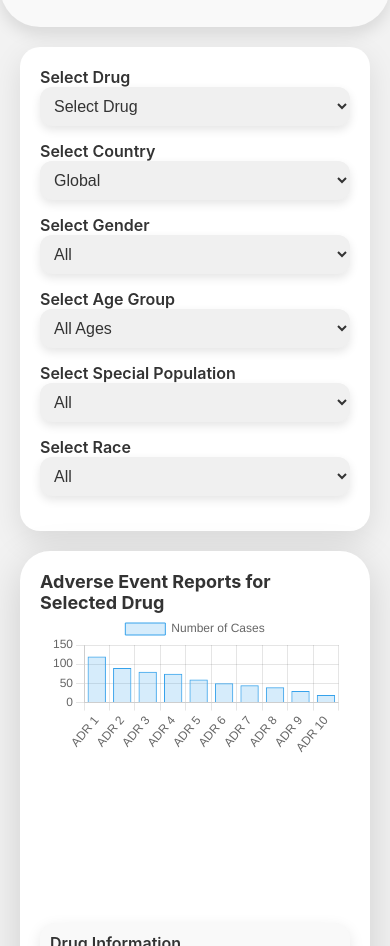
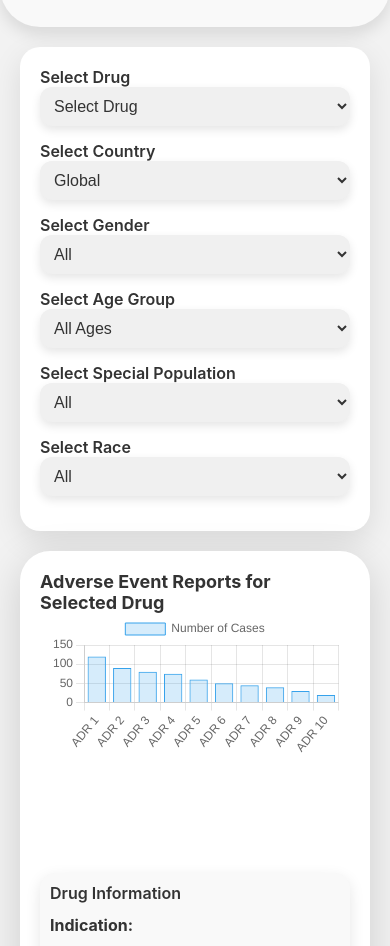
Before and after one commit to thesumith/Global-Drug-Safety-Reporting-Trends, a plain HTML site: page index.html in a window 390 px wide. Shown: the part 91-1037 px from the top of the page. Drawn offline with nearby package versions, Linux system fonts and the light colour scheme.

Commit message:
Update index.html

```diff
--- a/index.html
+++ b/index.html
@@ -156,7 +156,7 @@
       @media (max-width: 768px) {
     .chart-container {
         width: 100%;
-        height: 300px; /* Make the chart longer in mobile view */
+        height: 250px; /* Make the chart longer in mobile view */
         padding: 0 10px;
         margin-bottom: 10px; /* Reduce the gap between chart and drug info */
     }
```
